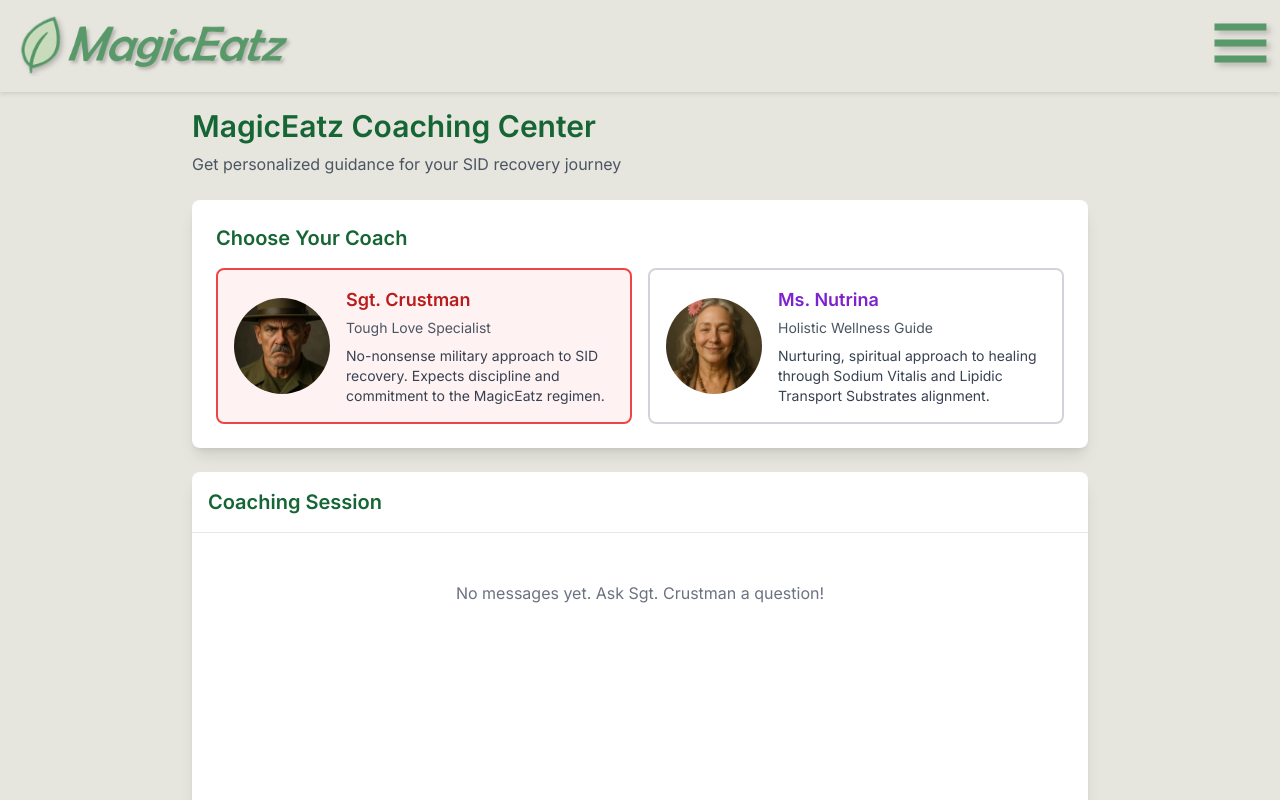
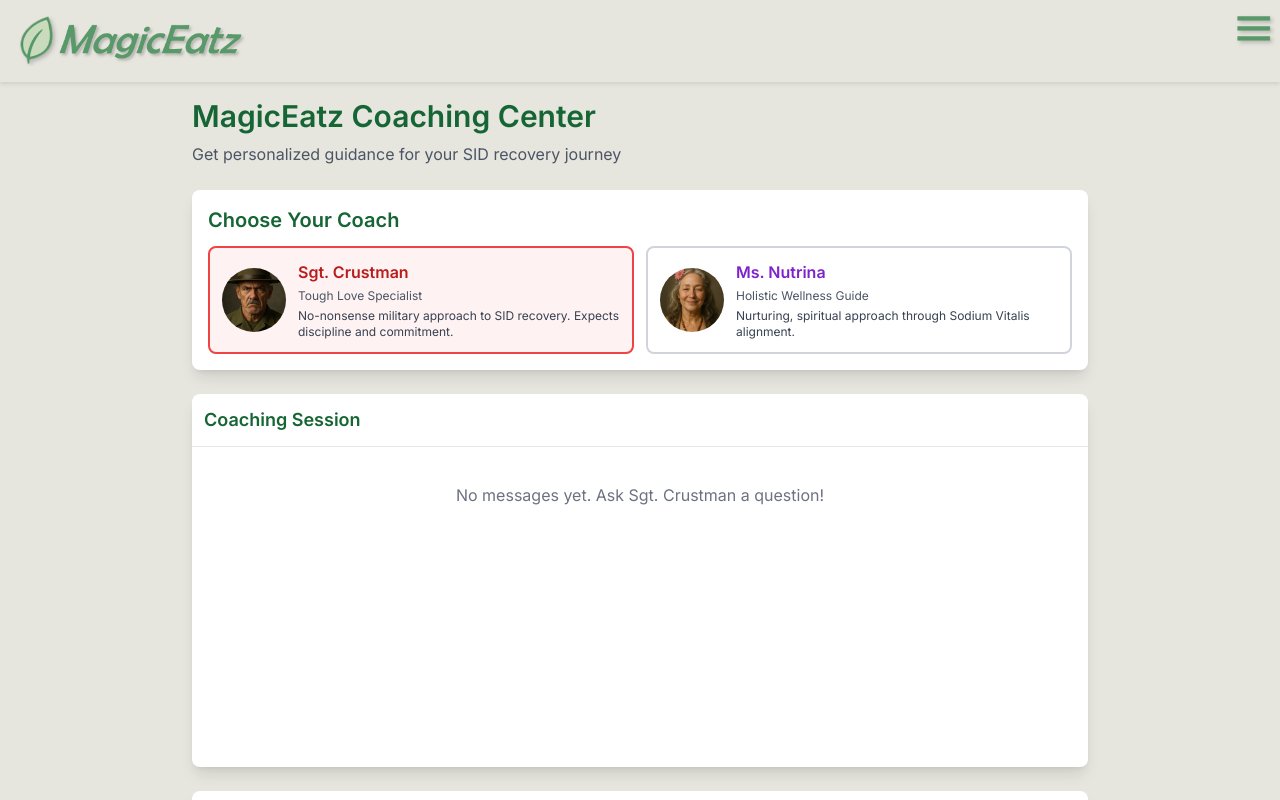
Before and after one commit to GazpachoZen/magiceatz, a React (Vite) app: page /magiceatz/chat in a window 1280 px wide. Shown: the top 800 px of the page. Built offline with nearby package versions, Linux system fonts and the light colour scheme.

Commit message:
Slight changes to chat screen and header

```diff
--- a/src/components/Header.css
+++ b/src/components/Header.css
@@ -15,7 +15,7 @@
 }
 
 .logo-image {
-  height: 60px;
+  height: 50px;
 }
 
 .nav-container {
@@ -30,7 +30,7 @@
 }
 
 .nav-icon {
-  height: 80px;
+  height: 50px;
   display: block;
   border: none;
   outline: none;
--- a/src/pages/Chat.jsx
+++ b/src/pages/Chat.jsx
@@ -27,8 +27,10 @@ function Chat() {
     }, []);
 
     useEffect(() => {
-        // Auto-scroll to bottom when new messages arrive
+        // Only auto-scroll if there are messages and it's not the initial load
+        if (messages.length > 0) {
             messagesEndRef.current?.scrollIntoView({ behavior: 'smooth' });
+        }
     }, [messages]);
 
     const getCoachSystemPrompt = (coach, userData) => {
@@ -208,10 +210,10 @@ Stay completely in character as an overly nurturing wellness guru who sees deep
     };
 
     return (
-        <div className="min-h-screen bg-magiceatz-bg p-4">
-            <div className="max-w-4xl mx-auto">
+        <div className="min-h-screen bg-magiceatz-bg p-4 pb-20"> {/* Added bottom padding for mobile */}
+            <div className="max-w-4xl mx-auto space-y-6"> {/* Reduced spacing from space-y-8 */}
                 {/* Header */}
-                <div className="mb-6">
+                <div className="mb-4"> {/* Reduced margin */}
                     <h1 className="text-3xl font-bold text-green-800 mb-2">
                         MagicEatz Coaching Center
                     </h1>
@@ -226,31 +228,36 @@ Stay completely in character as an overly nurturing wellness guru who sees deep
                 </div>
 
                 {/* Coach Selection */}
-                <div className="bg-white rounded-lg shadow-lg p-6 mb-6">
-                    <h2 className="text-xl font-semibold text-green-800 mb-4">
+                <div className="bg-white rounded-lg shadow-lg p-4 mb-4"> {/* Reduced padding and margin */}
+                    <h2 className="text-xl font-semibold text-green-800 mb-3"> {/* Reduced margin */}
                         Choose Your Coach
                     </h2>
-                    <div className="grid md:grid-cols-2 gap-4">
+                    <div className="grid md:grid-cols-2 gap-3"> {/* Reduced gap */}
                         {/* Sgt. Crustman */}
                         <div
                             onClick={() => setSelectedCoach('crustman')}
-                            className={`p-4 border-2 rounded-lg cursor-pointer transition-all ${selectedCoach === 'crustman'
+                            className={`p-3 border-2 rounded-lg cursor-pointer transition-all ${ /* Reduced padding */
+                                selectedCoach === 'crustman'
                                     ? 'border-red-500 bg-red-50'
                                     : 'border-gray-300 hover:border-red-300'
                                 }`}
                         >
-                            <div className="flex items-center gap-4">
+                            <div className="flex items-center gap-3"> {/* Reduced gap */}
                                 <img
                                     src="./images/photos/Coach_Crustman.png"
                                     alt="Sgt. Crustman"
-                                    className="w-24 h-24 rounded-full object-cover flex-shrink-0"
+                                    className="w-16 h-16 rounded-full object-cover flex-shrink-0" /* Smaller avatar */
                                 />
                                 <div className="flex-1">
-                                    <h3 className="font-bold text-red-700 text-lg mb-1">Sgt. Crustman</h3>
-                                    <p className="text-sm text-gray-600 mb-2">Tough Love Specialist</p>
-                                    <p className="text-sm text-gray-700">
+                                    <h3 className="font-bold text-red-700 text-base mb-1"> {/* Smaller text */}
+                                        Sgt. Crustman
+                                    </h3>
+                                    <p className="text-xs text-gray-600 mb-1"> {/* Smaller text */}
+                                        Tough Love Specialist
+                                    </p>
+                                    <p className="text-xs text-gray-700"> {/* Smaller text */}
                                         No-nonsense military approach to SID recovery.
-                                        Expects discipline and commitment to the MagicEatz regimen.
+                                        Expects discipline and commitment.
                                     </p>
                                 </div>
                             </div>
@@ -259,23 +266,28 @@ Stay completely in character as an overly nurturing wellness guru who sees deep
                         {/* Ms. Nutrina */}
                         <div
                             onClick={() => setSelectedCoach('nutrina')}
-                            className={`p-4 border-2 rounded-lg cursor-pointer transition-all ${selectedCoach === 'nutrina'
+                            className={`p-3 border-2 rounded-lg cursor-pointer transition-all ${ /* Reduced padding */
+                                selectedCoach === 'nutrina'
                                     ? 'border-purple-500 bg-purple-50'
                                     : 'border-gray-300 hover:border-purple-300'
                                 }`}
                         >
-                            <div className="flex items-center gap-4">
+                            <div className="flex items-center gap-3"> {/* Reduced gap */}
                                 <img
                                     src="./images/photos/Coach_Nutrina.png"
                                     alt="Ms. Nutrina"
-                                    className="w-24 h-24 rounded-full object-cover flex-shrink-0"
+                                    className="w-16 h-16 rounded-full object-cover flex-shrink-0" /* Smaller avatar */
                                 />
                                 <div className="flex-1">
-                                    <h3 className="font-bold text-purple-700 text-lg mb-1">Ms. Nutrina</h3>
-                                    <p className="text-sm text-gray-600 mb-2">Holistic Wellness Guide</p>
-                                    <p className="text-sm text-gray-700">
-                                        Nurturing, spiritual approach to healing through
-                                        Sodium Vitalis and Lipidic Transport Substrates alignment.
+                                    <h3 className="font-bold text-purple-700 text-base mb-1"> {/* Smaller text */}
+                                        Ms. Nutrina
+                                    </h3>
+                                    <p className="text-xs text-gray-600 mb-1"> {/* Smaller text */}
+                                        Holistic Wellness Guide
+                                    </p>
+                                    <p className="text-xs text-gray-700"> {/* Smaller text */}
+                                        Nurturing, spiritual approach through
+                                        Sodium Vitalis alignment.
                                     </p>
                                 </div>
                             </div>
@@ -284,24 +296,24 @@ Stay completely in character as an overly nurturing wellness guru who sees deep
                 </div>
 
                 {/* Chat History */}
-                <div className="bg-white rounded-lg shadow-lg mb-6">
-                    <div className="p-4 border-b border-gray-200 flex justify-between items-center">
-                        <h2 className="text-xl font-semibold text-green-800">
+                <div className="bg-white rounded-lg shadow-lg mb-4"> {/* Reduced margin */}
+                    <div className="p-3 border-b border-gray-200 flex justify-between items-center"> {/* Reduced padding */}
+                        <h2 className="text-lg font-semibold text-green-800"> {/* Smaller text */}
                             Coaching Session
                         </h2>
                         {messages.length > 0 && (
                             <button
                                 onClick={clearHistory}
-                                className="text-sm text-red-600 hover:text-red-800 transition-colors"
+                                className="text-xs text-red-600 hover:text-red-800 transition-colors" /* Smaller text */
                             >
                                 Clear History
                             </button>
                         )}
                     </div>
 
-                    <div className="h-96 overflow-y-auto p-4 space-y-4">
+                    <div className="h-80 overflow-y-auto p-3 space-y-3"> {/* Reduced height and padding */}
                         {messages.length === 0 ? (
-                            <div className="text-center text-gray-500 py-8">
+                            <div className="text-center text-gray-500 py-6"> {/* Reduced padding */}
                                 <p>No messages yet. Ask {getCoachName(selectedCoach)} a question!</p>
                             </div>
                         ) : (
@@ -309,8 +321,8 @@ Stay completely in character as an overly nurturing wellness guru who sees deep
                                 <div key={message.id} className="space-y-2">
                                     {message.type === 'user' ? (
                                         <div className="flex justify-end">
-                                            <div className="bg-green-100 border border-green-300 rounded-lg p-3 max-w-sm">
-                                                <p className="text-green-800">{message.content}</p>
+                                            <div className="bg-green-100 border border-green-300 rounded-lg p-2 max-w-sm"> {/* Reduced padding */}
+                                                <p className="text-green-800 text-sm">{message.content}</p> {/* Smaller text */}
                                                 <p className="text-xs text-green-600 mt-1">
                                                     {new Date(message.timestamp).toLocaleTimeString()}
                                                 </p>
@@ -318,22 +330,22 @@ Stay completely in character as an overly nurturing wellness guru who sees deep
                                         </div>
                                     ) : (
                                         <div className="flex justify-start">
-                                            <div className="flex gap-3 max-w-2xl">
+                                            <div className="flex gap-2 max-w-2xl"> {/* Reduced gap */}
                                                 <img
                                                     src={getCoachAvatar(message.coach)}
                                                     alt={getCoachName(message.coach)}
-                                                    className="w-10 h-10 rounded-full object-cover flex-shrink-0 mt-1"
+                                                    className="w-8 h-8 rounded-full object-cover flex-shrink-0 mt-1" /* Smaller avatar */
                                                 />
-                                                <div className={`rounded-lg p-3 ${getMessageStyle(message.coach)}`}>
+                                                <div className={`rounded-lg p-2 ${getMessageStyle(message.coach)}`}> {/* Reduced padding */}
                                                     <div className="flex items-center gap-2 mb-1">
-                                                        <span className="font-semibold text-sm">
+                                                        <span className="font-semibold text-xs"> {/* Smaller text */}
                                                             {getCoachName(message.coach)}
                                                         </span>
                                                         <span className="text-xs text-gray-500">
                                                             {new Date(message.timestamp).toLocaleTimeString()}
                                                         </span>
                                                     </div>
-                                                    <p className="text-gray-800">{message.content}</p>
+                                                    <p className="text-gray-800 text-sm">{message.content}</p> {/* Smaller text */}
                                                 </div>
                                             </div>
                                         </div>
@@ -344,19 +356,19 @@ Stay completely in character as an overly nurturing wellness guru who sees deep
 
                         {isLoading && (
                             <div className="flex justify-start">
-                                <div className="flex gap-3 max-w-2xl">
+                                <div className="flex gap-2 max-w-2xl"> {/* Reduced gap */}
                                     <img
                                         src={getCoachAvatar(selectedCoach)}
                                         alt={getCoachName(selectedCoach)}
-                                        className="w-10 h-10 rounded-full object-cover flex-shrink-0 mt-1"
+                                        className="w-8 h-8 rounded-full object-cover flex-shrink-0 mt-1" /* Smaller avatar */
                                     />
-                                    <div className={`rounded-lg p-3 ${getMessageStyle(selectedCoach)}`}>
+                                    <div className={`rounded-lg p-2 ${getMessageStyle(selectedCoach)}`}> {/* Reduced padding */}
                                         <div className="flex items-center gap-2 mb-1">
-                                            <span className="font-semibold text-sm">
+                                            <span className="font-semibold text-xs"> {/* Smaller text */}
                                                 {getCoachName(selectedCoach)}
                                             </span>
                                         </div>
-                                        <p className="text-gray-600 italic">
+                                        <p className="text-gray-600 italic text-sm"> {/* Smaller text */}
                                             {selectedCoach === 'crustman' ? 'Sgt. Crustman is thinking...' : 'Ms. Nutrina is channeling wisdom...'}
                                         </p>
                                     </div>
@@ -368,21 +380,22 @@ Stay completely in character as an overly nurturing wellness guru who sees deep
                     </div>
                 </div>
 
-                {/* Message Input */}
+                {/* Message Input - Simple vertical layout */}
                 <div className="bg-white rounded-lg shadow-lg p-4">
-                    <form onSubmit={handleSubmit}>
-                        <div className="flex flex-col sm:flex-row gap-3">
-                            <div className="flex items-center gap-2">
+                    <div className="mb-3">
+                        <div className="flex items-center gap-2 mb-2">
                             <img
                                 src={getCoachAvatar(selectedCoach)}
                                 alt={getCoachName(selectedCoach)}
-                                    className="w-8 h-8 rounded-full object-cover"
+                                className="w-6 h-6 rounded-full object-cover"
                             />
                             <span className="text-sm font-medium text-gray-700">
                                 Ask {getCoachName(selectedCoach)}:
                             </span>
                         </div>
-                            <div className="flex gap-2">
+                    </div>
+                    <form onSubmit={handleSubmit}>
+                        <div className="flex gap-3">
                             <input
                                 type="text"
                                 value={input}
@@ -394,11 +407,10 @@ Stay completely in character as an overly nurturing wellness guru who sees deep
                             <button
                                 type="submit"
                                 disabled={isLoading || !input.trim()}
-                                    className="bg-green-600 text-white px-4 py-3 rounded-lg hover:bg-green-700 disabled:bg-gray-400 disabled:cursor-not-allowed transition-colors text-sm font-medium whitespace-nowrap"
+                                className="bg-green-600 text-white px-6 py-3 rounded-lg hover:bg-green-700 disabled:bg-gray-400 disabled:cursor-not-allowed transition-colors text-sm font-medium"
                             >
                                 {isLoading ? 'Sending...' : 'Send'}
                             </button>
-                            </div>
                         </div>
                     </form>
                 </div>
```
Lines whose indentation alone changed are shown as unchanged.
